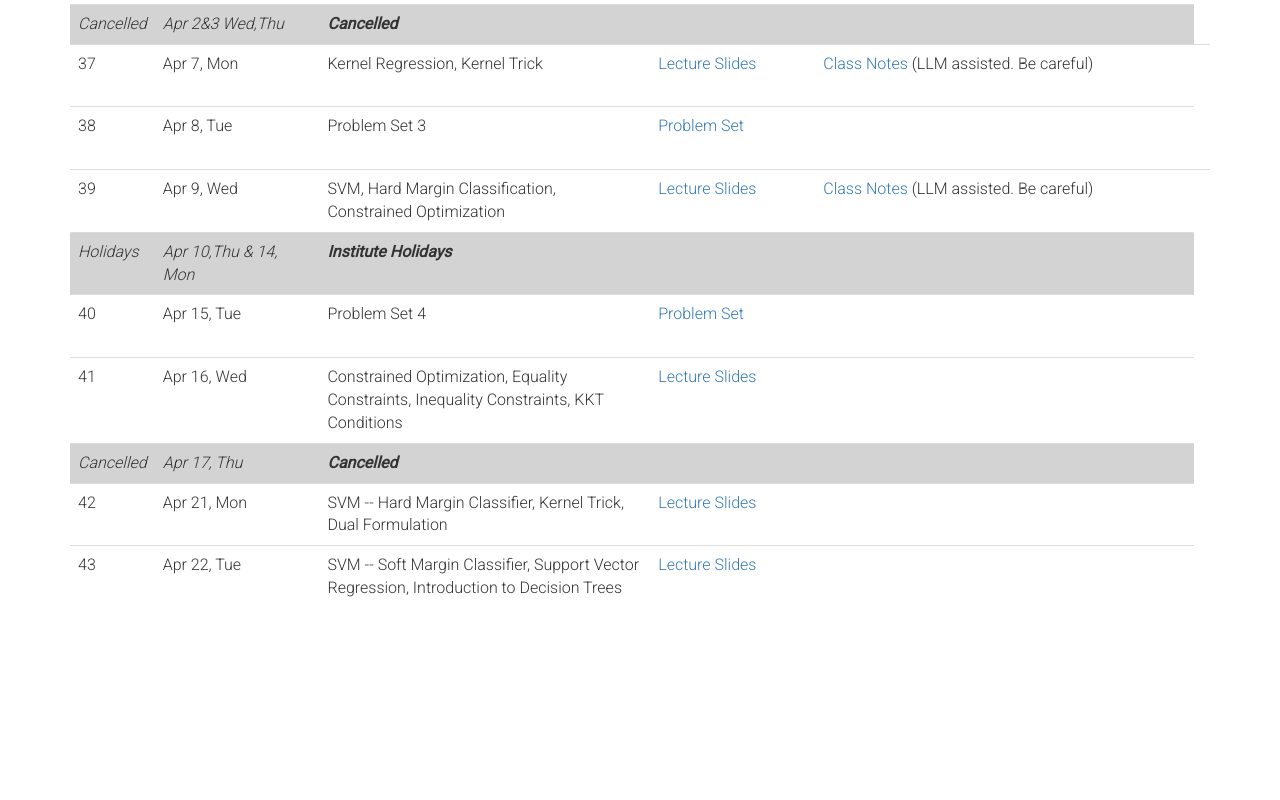
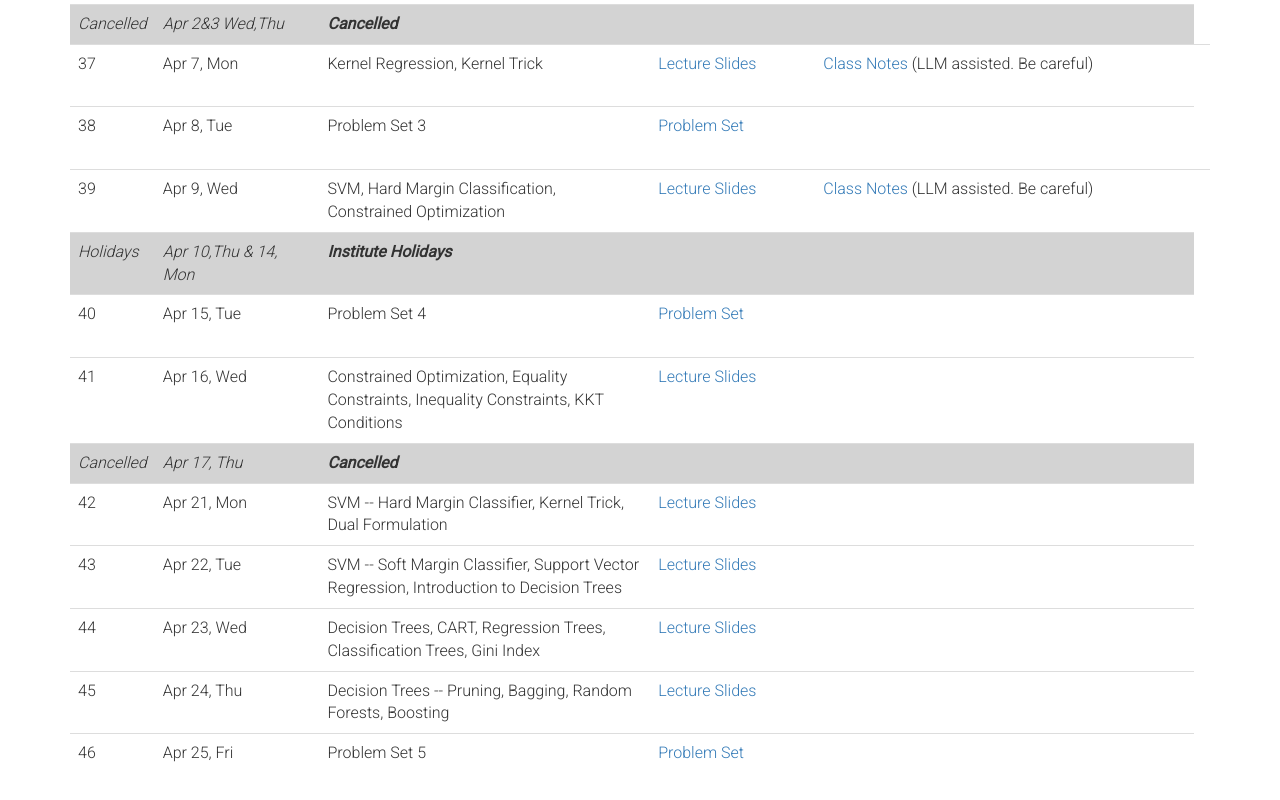
Before and after one commit to bvsiitm/da5400-2025, a plain HTML site: page material.html in a window 1280 px wide. Shown: the part 2828-3628 px from the top of the page. Before the commit the page ends 3476 px from the top, so only its background shows below. Drawn offline with nearby package versions, Linux system fonts and the light colour scheme.

Commit message:
Updated Lect 44, 46

```diff
--- a/material.html
+++ b/material.html
@@ -559,6 +559,36 @@
                 <td>
                 </td>
                 </tr>
+                <td>44</td>
+                <td>Apr 23, Wed</td>
+                <td>Decision Trees, CART, Regression Trees, Classification Trees, Gini Index</td>
+                <td>
+                    <a href="https://drive.google.com/file/d/17MFZ4gSXoSQHHY0taGWIkkfbQEhUfCAA/view?usp=drive_link">Lecture
+                        Slides</a><br><br>
+                </td>
+                <td>
+                </td>
+                </tr>
+                <td>45</td>
+                <td>Apr 24, Thu</td>
+                <td>Decision Trees -- Pruning, Bagging, Random Forests, Boosting</td>
+                <td>
+                    <a href="https://drive.google.com/file/d/17MFZ4gSXoSQHHY0taGWIkkfbQEhUfCAA/view?usp=drive_link">Lecture
+                        Slides</a><br><br>
+                </td>
+                <td>
+                </td>
+                </tr>
+                <td>46</td>
+                <td>Apr 25, Fri</td>
+                <td>Problem Set 5</td>
+                <td>
+                    <a href="https://drive.google.com/file/d/1Sgb5zQEvtev3MDQA64wTgyUUWg0fSxO3/view?usp=drive_link">Problem
+                        Set</a><br><br>
+                </td>
+                <td>
+                </td>
+                </tr>
             </tbody>
             </tbody>
         </table>
```
